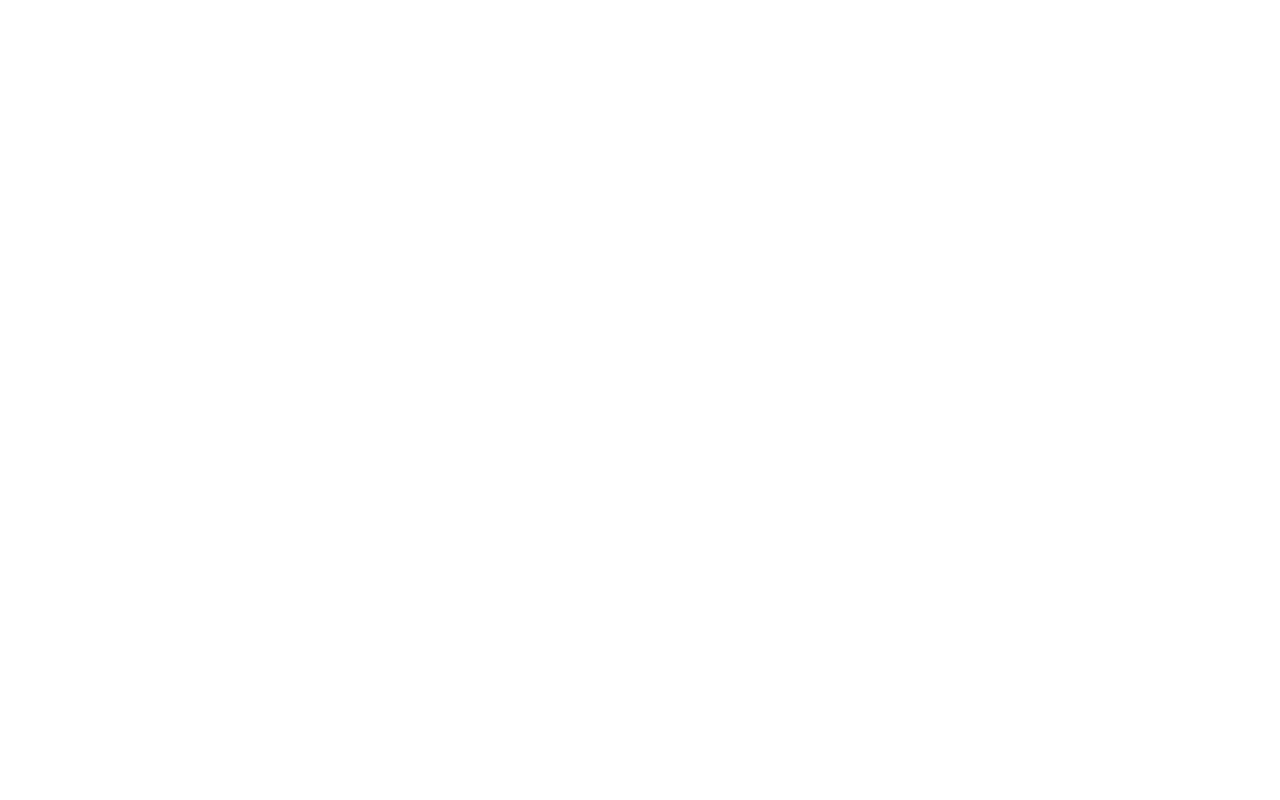
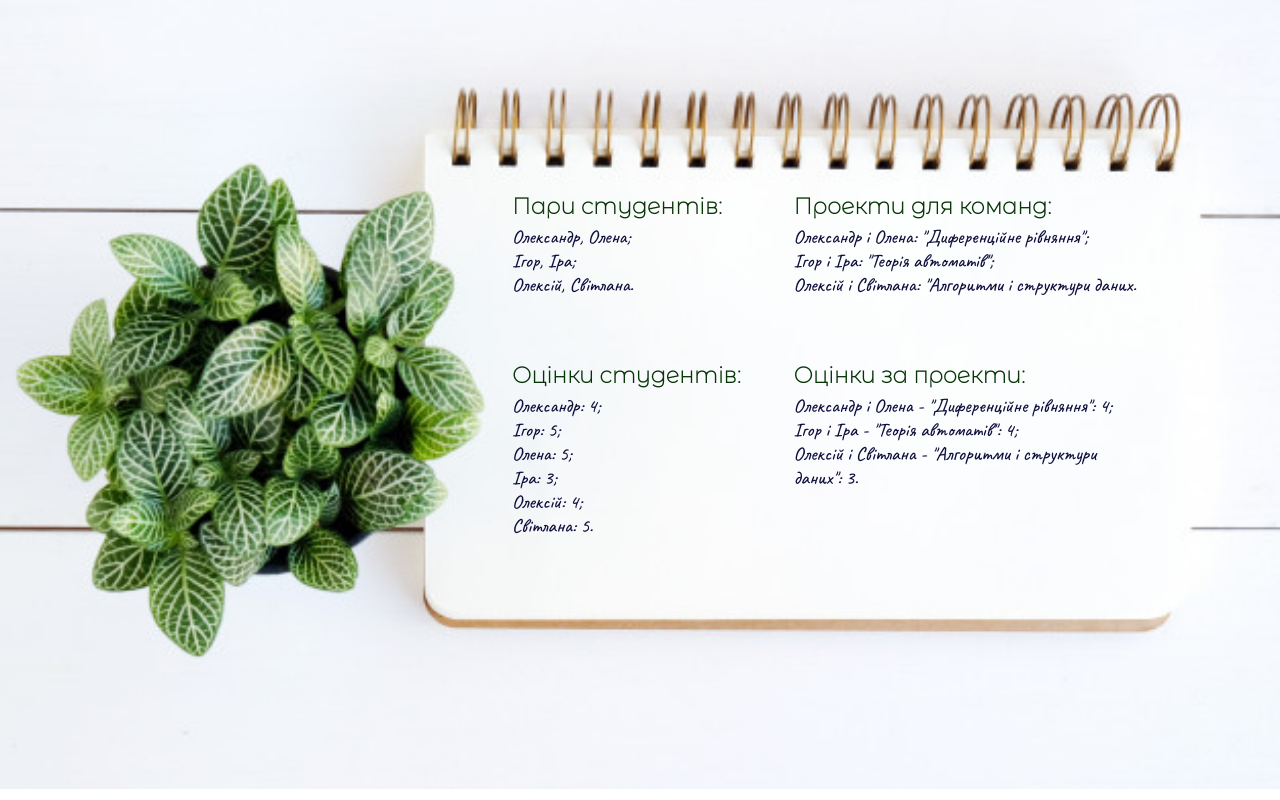
Before and after one commit to olhafastiuk/cursorADVANCED, a plain HTML site: page hw-4/hw-4.html in a window 1280 px wide. Drawn offline with Linux system fonts and the light colour scheme.

Commit message:
HW #4: Add style

```diff
--- a/hw-4/assets/script.js
+++ b/hw-4/assets/script.js
@@ -8,51 +8,61 @@
 const boys = students.filter(student => student[student.length - 1] !== 'а');
 
 function getPairs(boys, girls){
-    const p = [];
+    const pairs = [];
     for (let i = 0; i < boys.length; i++) {
-        p[i] = [boys[i], girls[i]];
+        pairs[i] = [boys[i], girls[i]];
     }
-
-    return p;
+    return pairs;
 }
-
-console.log(getPairs(boys, girls));
+const pairs = getPairs(boys, girls);
+console.log(pairs);
 
 // 2. Зіставте пари з попереднього завдання та теми проєктів, над якими студенти будуть працювати.
 
-const pairs = getPairs(boys, girls);
-
 function getProject(pairs, themes) {
-    const p = [];
+    const teamProject = [];
     for (let i = 0; i < pairs.length; i++) {
-        p[i] = [pairs[i].join(' і '), themes[i]];
+        teamProject[i] = [pairs[i].join(' і '), themes[i]];
     }
 
-    return p;
+    return teamProject;
 }
-
-console.log(getProject(pairs, themes));
+const teamProject = getProject(pairs, themes);
+console.log(teamProject);
 
 //3.Зіставте оцінки(marks) зі студентом(students): [["Саша", 4], [...], [...]]
 
 function getStudentMark(students, marks) {
-    const p = [];
+    const studentMark = [];
     for (let i = 0; i < students.length; i++) {
-        p[i] = [students[i], marks[i]];
+        studentMark[i] = [students[i], marks[i]];
     }
-    return p;
+    return studentMark;
 }
-
-console.log(getStudentMark(students, marks));
+const studentMark = getStudentMark(students, marks);
+console.log(studentMark);
 
 // 4. Поставте кожній парі випадкову оцінку(від 1 до 5) за проєкт(тут функція буде нечистою, але не повинна мутувати массив)
 
 function getTeamMarks(team){
-    const p = [];
+    const teamMark = [];
     for (let i = 0; i < team.length; i++) {
-        p [i] = [team[i], Math.trunc(Math.random() * 4+1)];
+        teamMark [i] = [team[i], Math.trunc(Math.random() * 5) + 1];
     }
-    return p;
+    return teamMark;
 }
+const teamMark = getTeamMarks(teamProject);
+console.log(teamMark);
 
-console.log(getTeamMarks(getProject(pairs, themes)));
+//Вивід у html
+const itemsPairs = pairs.map((item) => item.join( ", " )).join(';<br>');
+document.querySelector('.pairs').innerHTML = `${itemsPairs}.`;
+
+const itemsProject = teamProject.map((item) => item.join(': \"')).join('\";<br>');
+document.querySelector('.project').innerHTML = `${itemsProject}.`;
+
+const itemsMark = studentMark.map((item)=>item.join(': ')).join(';<br>')
+document.querySelector('.student__mark').innerHTML = `${itemsMark}.`;
+
+const itemsTeamMark = teamMark.map((item) => item = `${item[0][0]} - "${item[0][1]}": ${item[1]}`).join(';<br>');
+document.querySelector('.teams__marks').innerHTML = `${itemsTeamMark}.`;
--- /dev/null
+++ b/hw-4/assets/style.css
@@ -0,0 +1,55 @@
+* {
+    box-sizing: border-box;
+    margin: 0;
+    padding: 0;
+}
+
+body {
+    background-image: url(./images/bg.jpeg);
+    background-repeat: no-repeat;
+    background-size:100%;
+    background-position-x: center;
+    background-position-y: -5vw;
+    width: 100vw;
+    display: flex;
+    flex-direction: column;
+    padding-top: 15vw;
+    padding-left: 40vw;
+    font-size: 1.5vw;
+}
+
+.top, .bottom {
+    display: flex;
+    padding-bottom: 5vw;
+}
+
+.block {
+    margin-right: -5vw;
+    width: 27vw;
+}
+p {
+    font-family: 'Caveat', cursive;
+    color: rgb(15, 15, 61);
+}
+
+h3 {
+    font-family: 'Montserrat Alternates', sans-serif;
+    margin-bottom: 5px;
+    color: rgb(6, 53, 6);
+}
+
+@media (max-width: 1024px) {
+    body {
+        background: rgb(237, 240, 215);
+        padding: 0;
+        align-items: center;
+        justify-content: center;
+        height: 80vh;
+        font-size: 16px;
+    }
+
+    .block {
+        margin-right: -20px;
+        width: 40vw;
+    }
+}
--- a/hw-4/hw-4.html
+++ b/hw-4/hw-4.html
@@ -1,12 +1,35 @@
 <!DOCTYPE html>
-<html lang="en">
+<html lang="ua">
 <head>
     <meta charset="UTF-8">
     <meta http-equiv="X-UA-Compatible" content="IE=edge">
     <meta name="viewport" content="width=device-width, initial-scale=1.0">
-    <title>Document</title>
+    <link rel="preconnect" href="https://fonts.gstatic.com">
+    <link href="https://fonts.googleapis.com/css2?family=Caveat:wght@500&family=Montserrat+Alternates:wght@100&display=swap" rel="stylesheet">
+    <link rel="stylesheet" href="./assets/style.css">
+    <title>HW #4</title>
 </head>
 <body>
+    <div class="top">
+        <div class="block">
+            <h3>Пари студентів:</h3>
+            <p class="pairs"></p>
+        </div>
+        <div class="block">
+            <h3>Проекти для команд:</h3>
+            <p class="project"></p>
+        </div>
+    </div>
+    <div class="bottom">
+        <div class="block">
+            <h3>Оцінки студентів:</h3>
+            <p class="student__mark"></p>
+        </div>
+        <div class="block">
+            <h3>Оцінки за проекти:</h3>
+            <p class="teams__marks"></p>
+        </div>
+    </div>
     <script src="./assets/script.js"></script>
 </body>
 </html>
```
Also changed, not shown: hw-4/assets/images/bg.jpeg (added).
